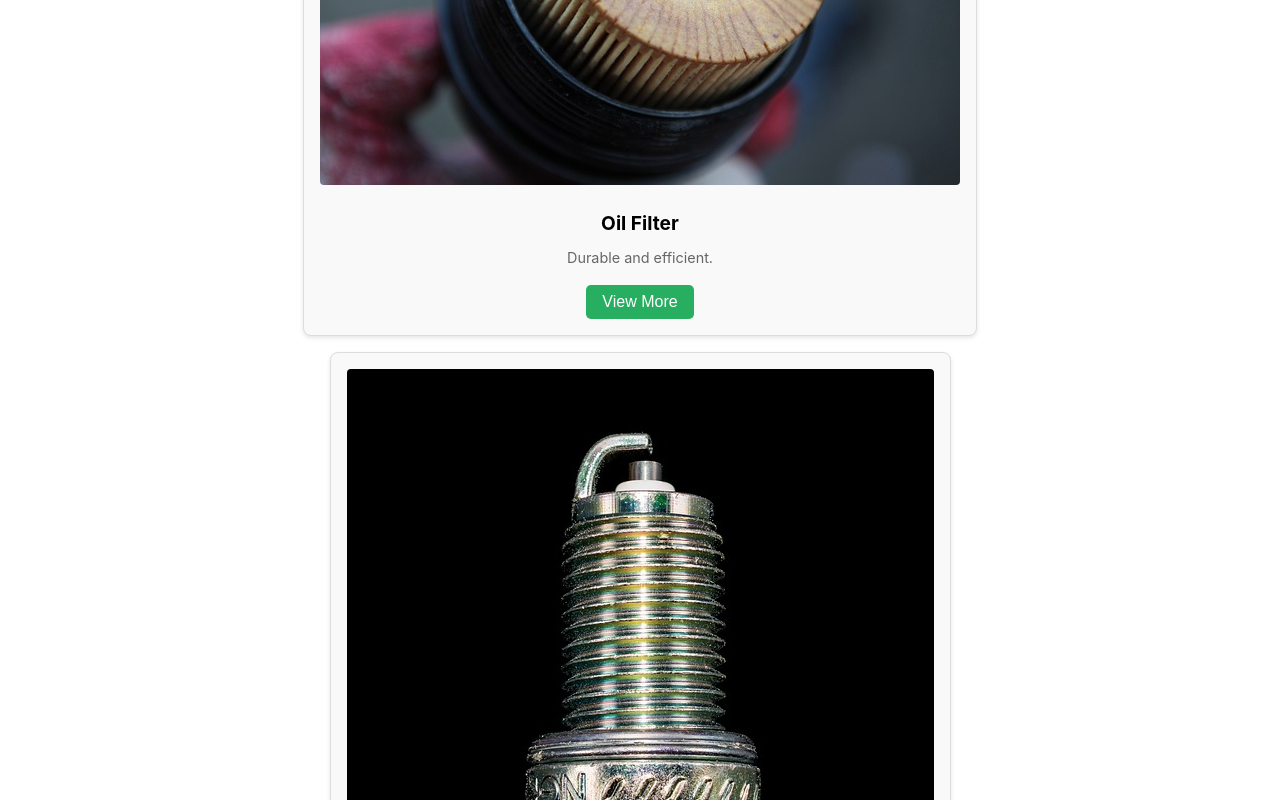
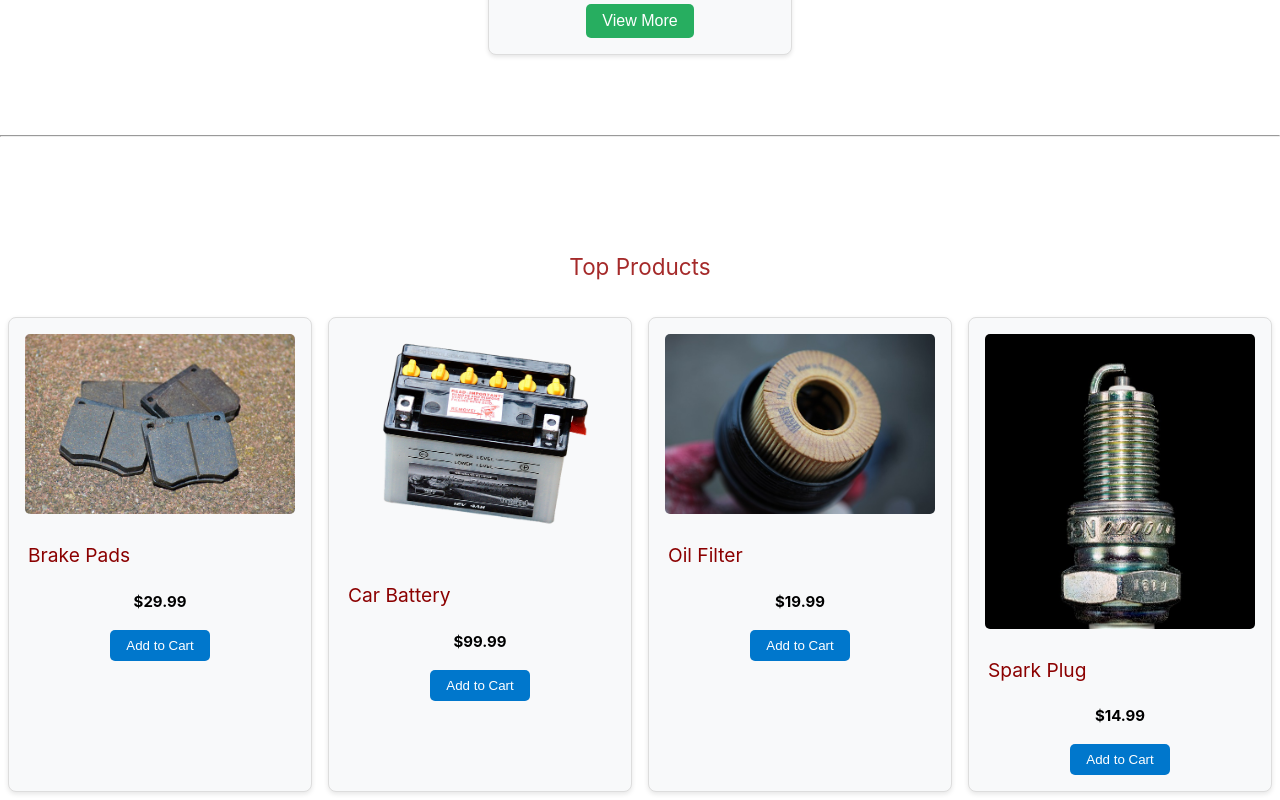
Before and after one commit to dajuma/tada-mart, a Vue app: page / in a window 1280 px wide. Shown: the part 1740-2540 px from the top of the page. Built offline with nearby package versions, Linux system fonts and the light colour scheme.

Commit message:
modified HomeView.vue

```diff
--- a/src/views/HomeView.vue
+++ b/src/views/HomeView.vue
@@ -73,9 +73,9 @@ export default {
       },
     ]);
 
-    const products = ref(categories.value); // Reuse categories for demonstration
-    const categorySize = ref(6);
-    const productSize = ref(8);
+    const products = ref(categories.value);
+    const categorySize = ref(9);
+    const productSize = ref(9);
 
     const handleViewCategory = (category) => {
       console.log("Viewing category:", category);
@@ -108,13 +108,15 @@ export default {
           v-for="(category) in categories.slice(0, categorySize)"
           :key="category.id"
           :category="category"
+          class="categories"
           @view-category="handleViewCategory"
+
         />
 
       </div>
     </div>
+    <hr />
 
-    <hr />
 
     <!-- Display top products -->
     <div class="container2">
@@ -128,6 +130,7 @@ export default {
           v-for="(product) in products.slice(0, productSize)"
           :key="product.id"
           :product="product"
+          class="product"
         />
       </div>
     </div>
@@ -137,7 +140,7 @@ export default {
 <style scoped>
 .hero-background {
   position: absolute;
-  z-index: -10;
+  z-index: -1;
   top: 0;
   left: 0;
   background-image: url("/assets/background.jpg");
@@ -149,11 +152,31 @@ export default {
 }
 
 .container {
-  margin: 2rem auto;
+  position: relative;
+  margin: 25rem auto;
+  display: flex;
+  flex-wrap: wrap;
+  gap: 1rem;
+  justify-content: space-around;
+  height: auto;
+  padding-top: 2rem;
 }
 .container2 {
-  margin: 2rem;
+  position: relative;
+  margin: auto;
+  display: flex;
+  flex-wrap: wrap;
+  gap: 1rem;
+  justify-content: space-around;
+  height: auto;
+  padding-top: 2rem;
+  bottom: 15rem;
 }
+hr {
+  position: relative;
+  bottom: 20rem;
+}
+
 
 .row {
   display: flex;
@@ -168,4 +191,66 @@ export default {
   color: brown;
   margin-bottom: 1rem;
 }
+.product {
+  flex: 1 1 calc(25% - 1rem);
+  max-width: calc(25% - 1rem);
+  box-sizing: border-box;
+  padding: 1rem;
+  background: #f8f9fa;
+  border: 1px solid #ddd;
+  border-radius: 8px;
+  text-align: center;
+  transition: transform 0.2s ease-in-out;
+}
+
+
+.product:hover {
+  transform: scale(1.05);
+  box-shadow: 0 4px 8px rgba(0, 0, 0, 0.1);
+}
+.categories {
+  flex: 1 1 calc(25% - 1rem);
+  max-width: calc(25% - 1rem);
+  box-sizing: border-box;
+  padding: 1rem;
+  background: #f8f9fa;
+  border: 1px solid #ddd;
+  border-radius: 8px;
+  text-align: center;
+  transition: transform 0.2s ease-in-out;
+}
+
+
+.categories:hover {
+  transform: scale(1.05);
+  box-shadow: 0 4px 8px rgba(0, 0, 0, 0.1);
+}
+
+
+@media (max-width: 768px) {
+  .product {
+    flex: 1 1 calc(50% - 1rem);
+    max-width: calc(50% - 1rem);
+  }
+}
+
+@media (max-width: 480px) {
+  .product {
+    flex: 1 1 100%;
+    max-width: 100%;
+  }
+}
+@media (max-width: 480px) {
+.categories {
+    flex: 1 1 calc(50% - 1rem);
+    max-width: calc(50% - 1rem);
+}
+}
+@media (max-width: 480px) {
+  .categories {
+    flex: 1 1 100%;
+    max-width: 100%;
+  }
+}
+
 </style>
```
